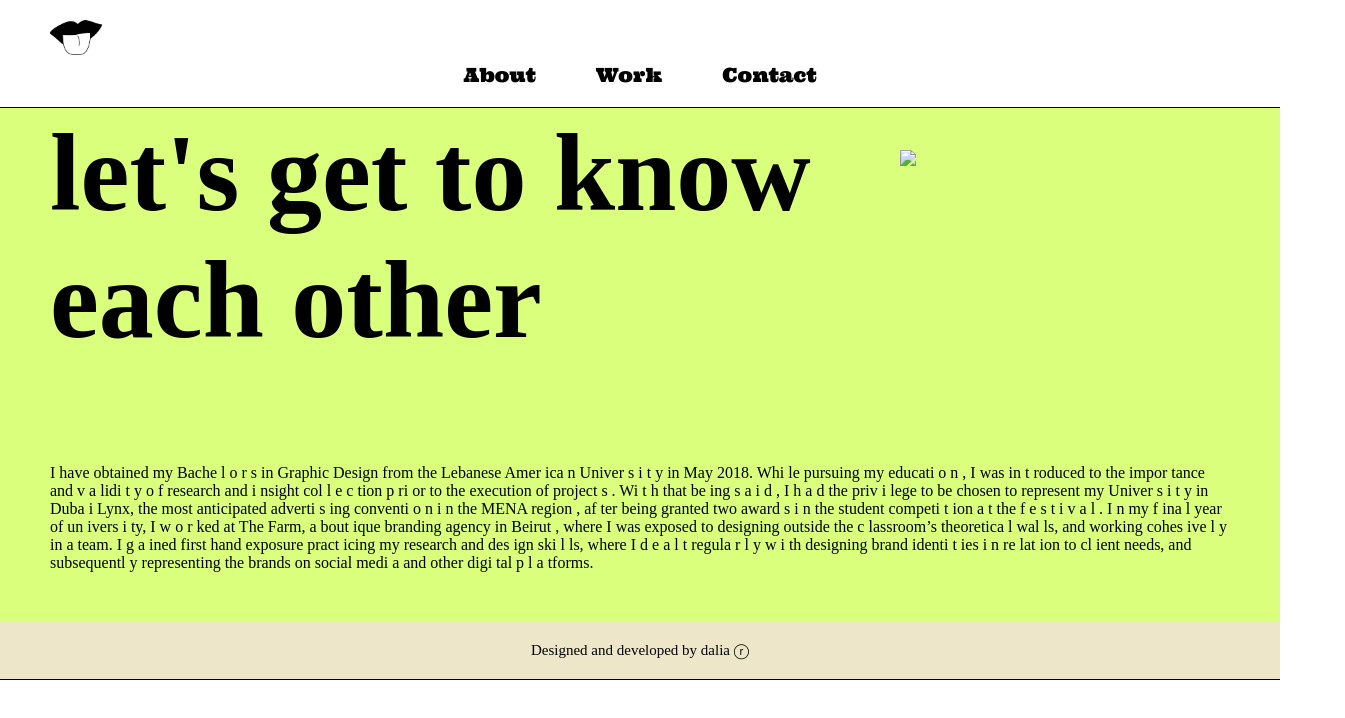
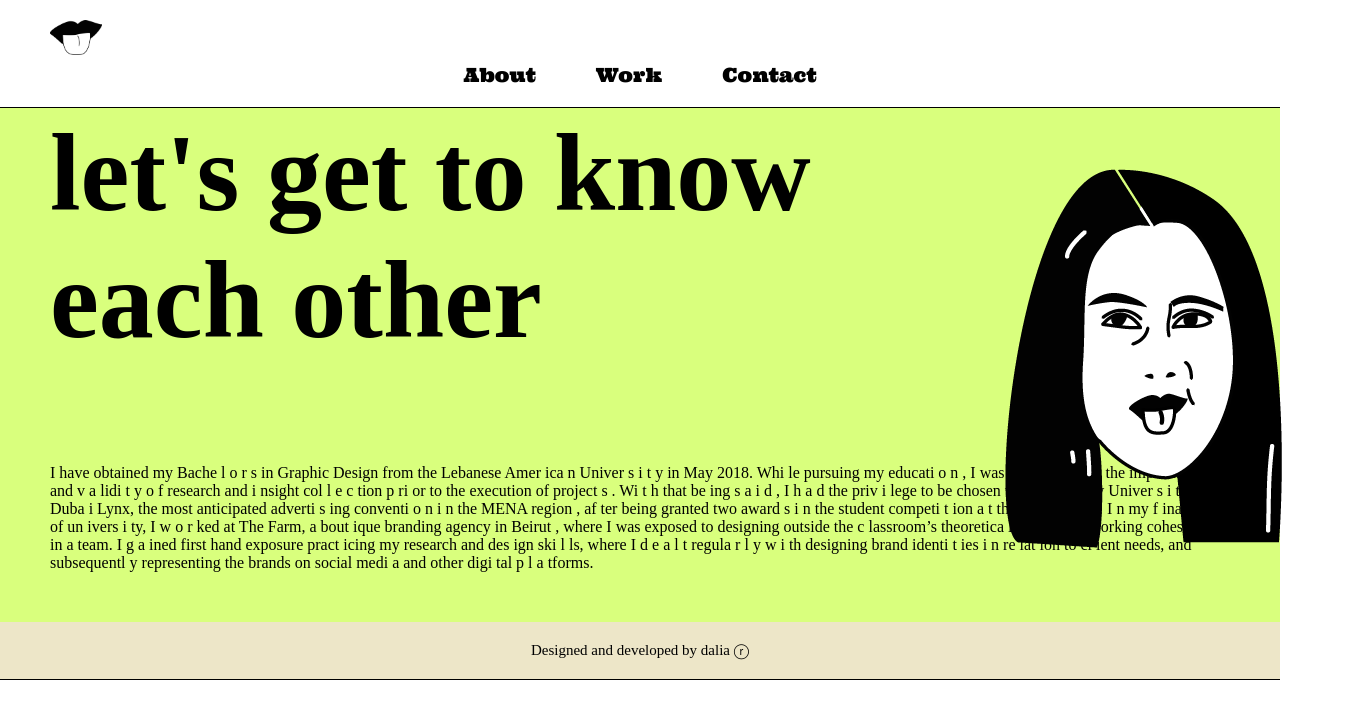
Before and after one commit to daliahilal/final, a plain HTML site: page about.html in a window 1280 px wide. Shown: the whole page, 1345 px wide, since content can reach past the window. Drawn offline with Linux system fonts and the light colour scheme; files that its build step writes are made by us from their sources; a web font is replaced by a local one.

Commit message:
Update about.html

```diff
--- a/about.html
+++ b/about.html
@@ -24,7 +24,7 @@
         <article>
         <h1>let's get to know <br/> each other</h1>
         </article>
-        <img src="images/logo-01.png" class="layer3"/>
+        <img src="logo-01.png" class="layer3"/>
     </header>
 
     <section class="about">
```
